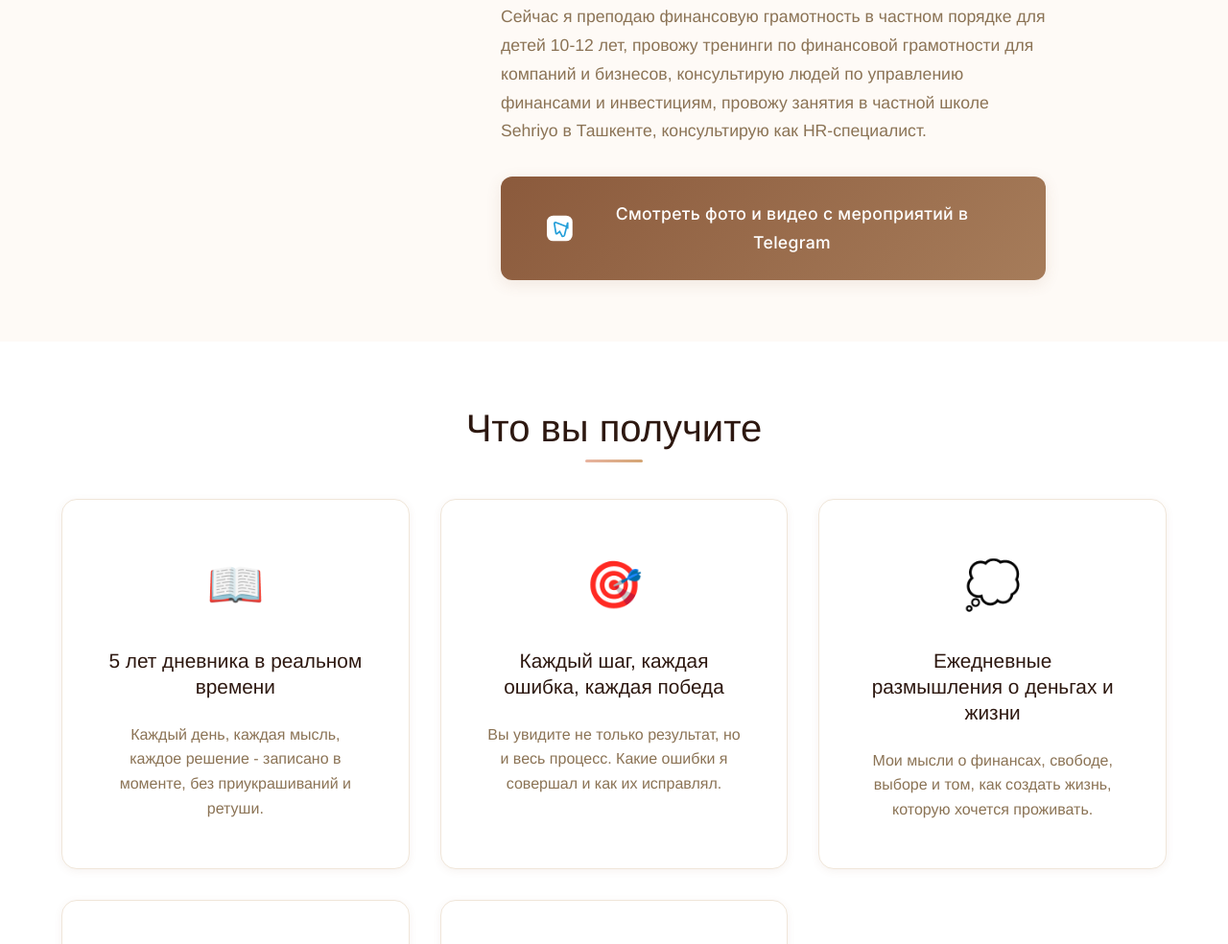
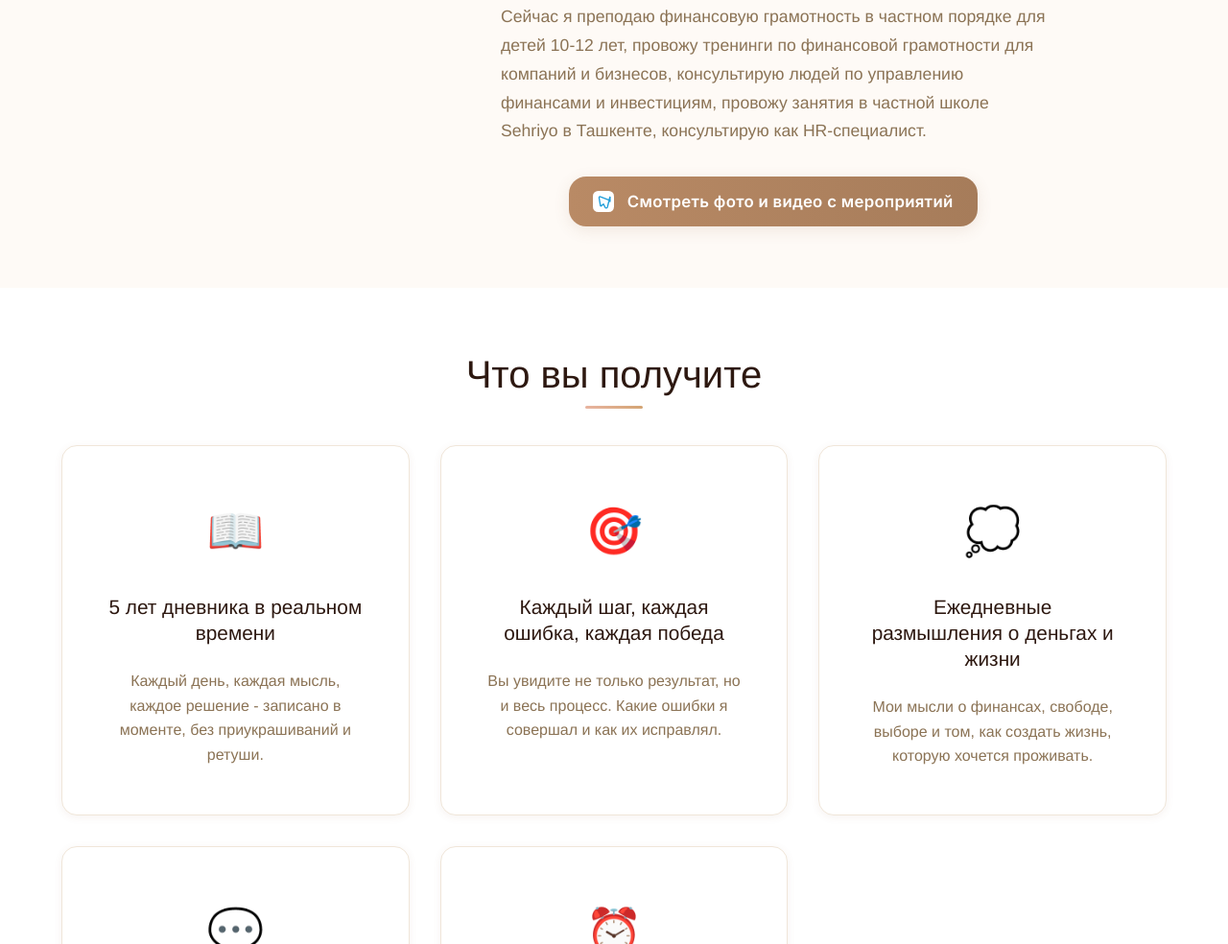
Before and after one commit to MrAleksby/Lendstar, a plain HTML site: page index.html in a window 1280 px wide. Shown: the part 1437-2421 px from the top of the page at 96% size. Drawn offline with Linux system fonts and the light colour scheme.

Commit message:
Refactor gallery button: compact style, no 'Telegram' in text, correct link

```diff
--- a/index.html
+++ b/index.html
@@ -79,9 +79,9 @@
                     </div>
                     <p>Сейчас я преподаю финансовую грамотность в частном порядке для детей 10-12 лет, провожу тренинги по финансовой грамотности для компаний и бизнесов, консультирую людей по управлению финансами и инвестициям, провожу занятия в частной школе Sehriyo в Ташкенте, консультирую как HR-специалист.</p>
                     <div class="author-gallery-cta" style="text-align:center; margin-top: 2rem;">
-                      <a href="https://t.me/LTYH7" class="btn-primary btn-large" target="_blank" style="display:inline-flex;align-items:center;gap:0.7em;">
-                        <svg width="28" height="28" viewBox="0 0 24 24" fill="none" xmlns="http://www.w3.org/2000/svg"><rect width="24" height="24" rx="6" fill="#fff"/><path d="M19.5 6.5L16.5 18.5C16.5 18.5 16.1 19.5 15 19.5C14.5 19.5 14.1 19.1 14 18.7L12 15L9.5 17C9.5 17 9.2 17.2 8.9 17.1C8.6 17 8.5 16.7 8.5 16.5L7 7.5C7 7.5 7 6.5 8 6.5C8.3 6.5 8.7 6.7 8.7 6.7L18.5 10.5C18.5 10.5 19.5 10.9 19.5 11.5C19.5 12.1 19.5 12.5 19.5 12.5Z" stroke="#229ED9" stroke-width="1.5" fill="#fff"/></svg>
-                        <span>Смотреть фото и видео с мероприятий в Telegram</span>
+                      <a href="https://t.me/LTYH7" class="btn-primary btn-large btn-gallery" target="_blank">
+                        <svg width="22" height="22" viewBox="0 0 24 24" fill="none" xmlns="http://www.w3.org/2000/svg"><rect width="24" height="24" rx="6" fill="#fff"/><path d="M19.5 6.5L16.5 18.5C16.5 18.5 16.1 19.5 15 19.5C14.5 19.5 14.1 19.1 14 18.7L12 15L9.5 17C9.5 17 9.2 17.2 8.9 17.1C8.6 17 8.5 16.7 8.5 16.5L7 7.5C7 7.5 7 6.5 8 6.5C8.3 6.5 8.7 6.7 8.7 6.7L18.5 10.5C18.5 10.5 19.5 10.9 19.5 11.5C19.5 12.1 19.5 12.5 19.5 12.5Z" stroke="#229ED9" stroke-width="1.5" fill="#fff"/></svg>
+                        <span>Смотреть фото и видео с мероприятий</span>
                       </a>
                     </div>
                 </div>
--- a/styles.css
+++ b/styles.css
@@ -739,6 +739,32 @@ h1, h2, h3, h4, h5, h6 {
     margin-right: var(--spacing-sm);
 }
 
+.author-gallery-cta .btn-gallery {
+  display: inline-flex;
+  align-items: center;
+  gap: 0.5em;
+  padding: 0.7em 1.5em;
+  font-size: 1.05rem;
+  border-radius: 18px;
+  min-width: 0;
+  box-shadow: var(--shadow-md);
+  background: linear-gradient(90deg, #b98a65 0%, #a67c5a 100%);
+  color: #fff;
+  font-weight: 600;
+  transition: background 0.3s, box-shadow 0.3s, transform 0.2s;
+}
+.author-gallery-cta .btn-gallery:hover {
+  background: linear-gradient(90deg, #a67c5a 0%, #b98a65 100%);
+  box-shadow: var(--shadow-lg);
+  transform: translateY(-2px) scale(1.04);
+  color: #fff;
+}
+.author-gallery-cta .btn-gallery svg {
+  width: 22px;
+  height: 22px;
+  margin-right: 0.3em;
+}
+
 /* Responsive Design */
 @media (max-width: 768px) {
     .container {
```
